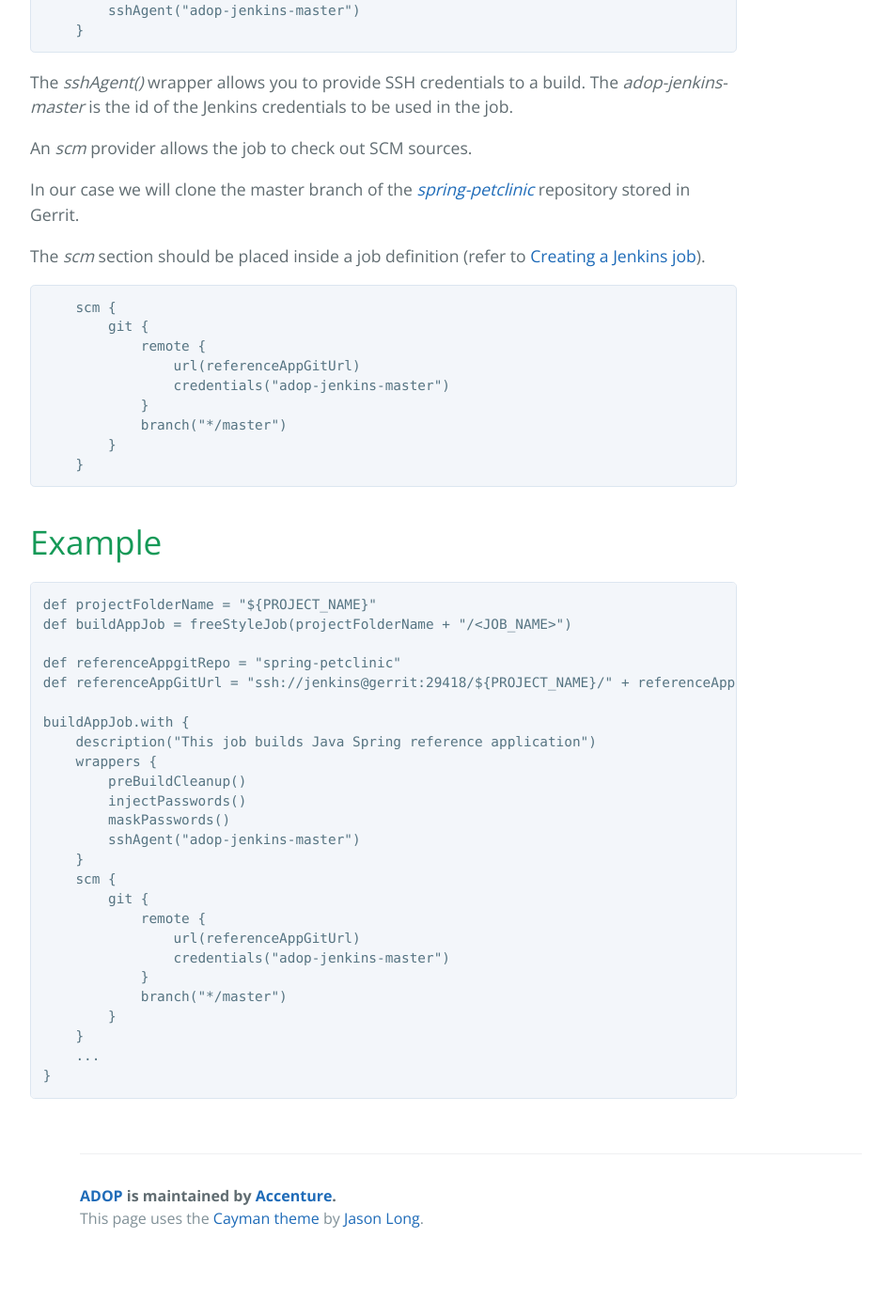
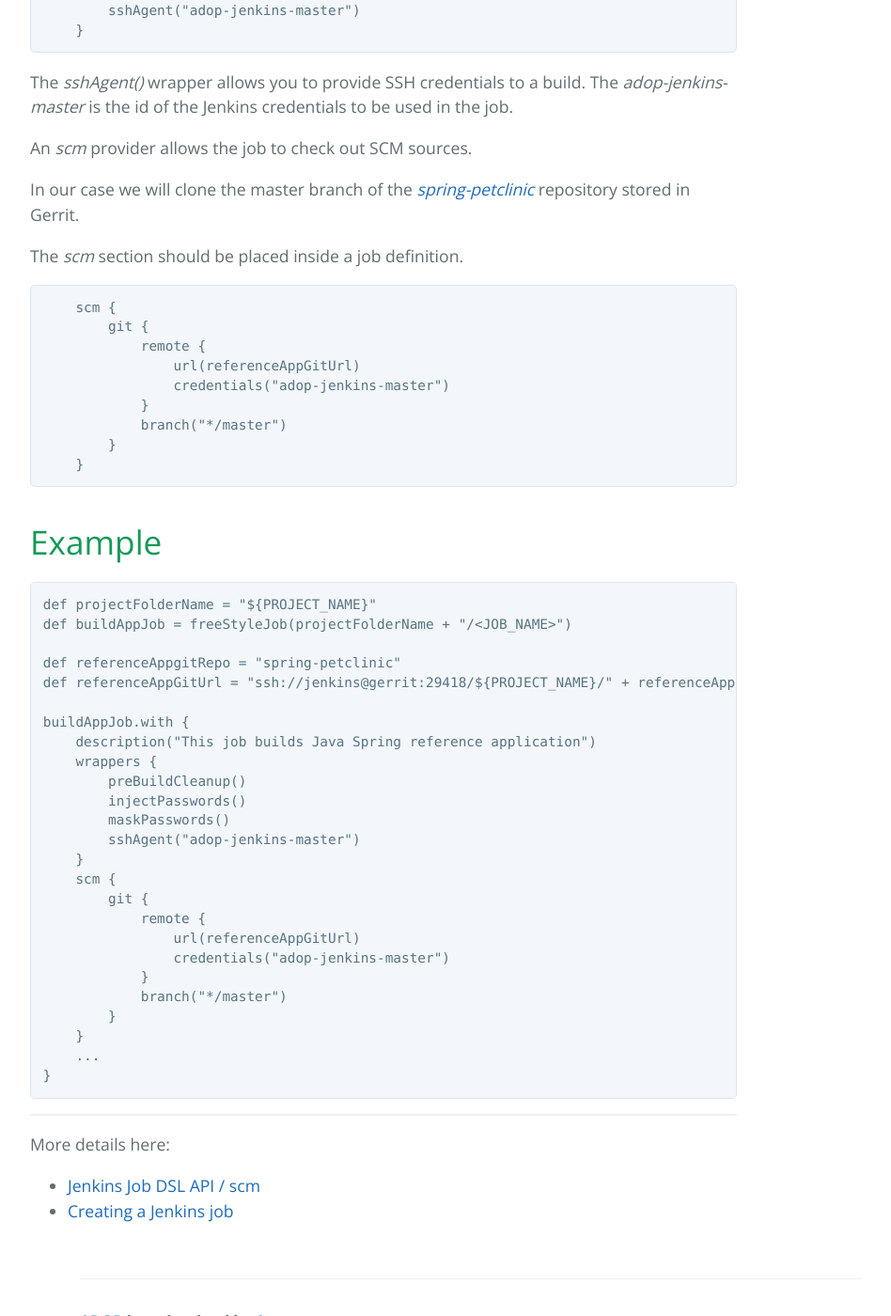
Before and after one commit to alexeymhv/adop-cartridges-cookbook, a Jekyll site: the page built from _docs/recipes/git-clone.md, in a window 1280 px wide and 1400 px high, scrolled down 1028 px. Shown: the whole window at 94% size, without its empty margins (139-1087 px from the left). Built offline with Jekyll 4.4.1, drawn with Linux system fonts in a browser that asks for light colours; before the commit the page ends 2368 px from its top, so only the background shows below that.

Commit message:
Update git-clone.md

````diff
--- a/_docs/recipes/git-clone.md
+++ b/_docs/recipes/git-clone.md
@@ -43,7 +43,7 @@ An _scm_ provider allows the job to check out SCM sources.
 
 In our case we will clone the master branch of the _[spring-petclinic](https://github.com/Accenture/spring-petclinic)_ repository stored in Gerrit.
 
-The _scm_ section should be placed inside a job definition (refer to [Creating a Jenkins job](https://mibzzz.github.io/adop-cartridges-cookbook/docs/recipes/creating-a-job/)).
+The _scm_ section should be placed inside a job definition.
 
 ```
     scm {
@@ -85,3 +85,10 @@ buildAppJob.with {
     ...
 }
 ```
+
+---
+
+More details here:
+
+- [Jenkins Job DSL API / scm](https://jenkinsci.github.io/job-dsl-plugin/#method/javaposse.jobdsl.dsl.jobs.FreeStyleJob.scm)
+- [Creating a Jenkins job](https://mibzzz.github.io/adop-cartridges-cookbook/docs/recipes/creating-a-job/)
````
